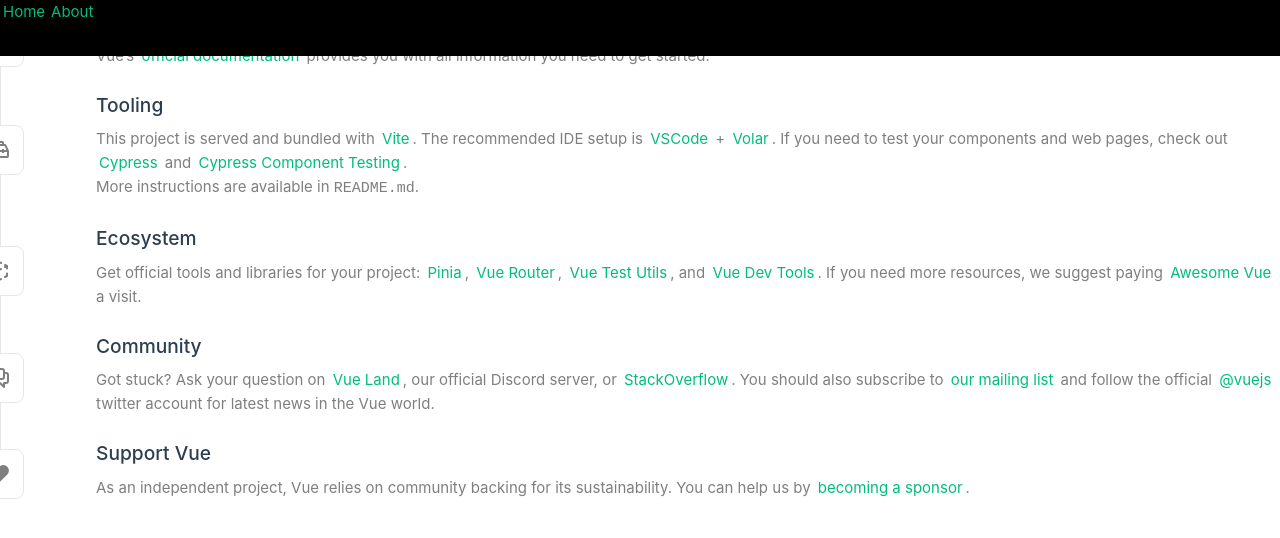
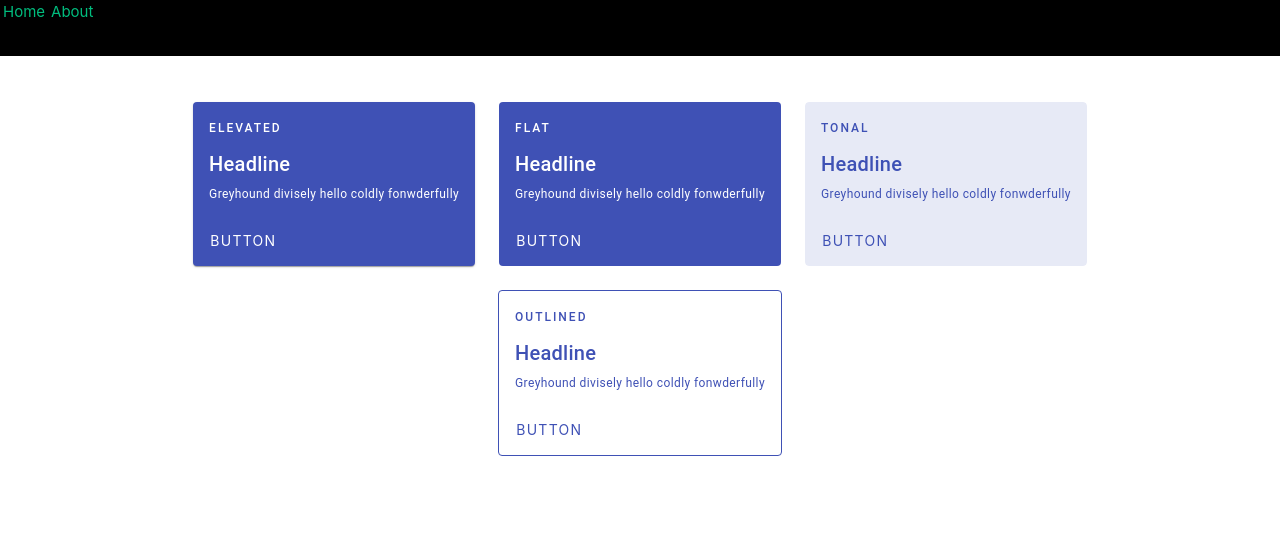
Before and after one commit to AlitaBernachot/tatamap-overmap, a Vue app: page / in a window 1280 px wide. Shown: the top 538 px of the page. Built offline with nearby package versions, Linux system fonts and the light colour scheme.

Commit message:
feat: add vuetify

```diff
--- a/package.json
+++ b/package.json
@@ -23,7 +23,8 @@
     "pinia": "^2.1.7",
     "vue": "^3.4.21",
     "vue-i18n": "^9.10.2",
-    "vue-router": "^4.3.0"
+    "vue-router": "^4.3.0",
+    "vuetify": "^3.5.13"
   },
   "devDependencies": {
     "@rushstack/eslint-patch": "^1.3.3",
--- a/src/components/TheWelcome.vue
+++ b/src/components/TheWelcome.vue
@@ -1,88 +1,74 @@
 <script setup lang="ts">
-import WelcomeItem from './WelcomeItem.vue'
-import DocumentationIcon from './icons/IconDocumentation.vue'
-import ToolingIcon from './icons/IconTooling.vue'
-import EcosystemIcon from './icons/IconEcosystem.vue'
-import CommunityIcon from './icons/IconCommunity.vue'
-import SupportIcon from './icons/IconSupport.vue'
+import { ref } from 'vue'
+
+const variants = ['elevated', 'flat', 'tonal', 'outlined']
+const color = ref('indigo')
 </script>
 
 <template>
-  <WelcomeItem>
-    <template #icon>
-      <DocumentationIcon />
-    </template>
-    <template #heading>Documentation</template>
+  <v-container>
+    <v-row align="center" justify="center">
+      <v-col
+        cols="auto"
+      >
+        <v-radio-group
+          v-model="color"
+          inline
+        >
+          <v-radio
+            color="indigo"
+            label="indigo"
+            value="indigo"
+          ></v-radio>
+          <v-radio
+            color="indigo-darken-3"
+            label="indigo-darken-3"
+            value="indigo-darken-3"
+          ></v-radio>
+          <v-radio
+            color="primary"
+            label="primary"
+            value="primary"
+          ></v-radio>
+          <v-radio
+            color="secondary"
+            label="secondary"
+            value="secondary"
+          ></v-radio>
+        </v-radio-group>
+      </v-col>
+    </v-row>
+    <v-row align="center" justify="center">
+      <v-col
+        v-for="(variant, i) in variants"
+        :key="i"
+        cols="auto"
+      >
+        <v-card
+          :color="color"
+          :variant="variant"
+          class="mx-auto"
+          max-width="344"
+        >
+          <v-card-item>
+            <div>
+              <div class="text-overline mb-1">
+                {{ variant }}
+              </div>
+              <div class="text-h6 mb-1">
+                Headline
+              </div>
+              <div class="text-caption">Greyhound divisely hello coldly fonwderfully</div>
+            </div>
+          </v-card-item>
 
-    Vue’s
-    <a href="https://vuejs.org/" target="_blank" rel="noopener">official documentation</a>
-    provides you with all information you need to get started.
-  </WelcomeItem>
-
-  <WelcomeItem>
-    <template #icon>
-      <ToolingIcon />
-    </template>
-    <template #heading>Tooling</template>
-
-    This project is served and bundled with
-    <a href="https://vitejs.dev/guide/features.html" target="_blank" rel="noopener">Vite</a>. The
-    recommended IDE setup is
-    <a href="https://code.visualstudio.com/" target="_blank" rel="noopener">VSCode</a> +
-    <a href="https://github.com/johnsoncodehk/volar" target="_blank" rel="noopener">Volar</a>. If
-    you need to test your components and web pages, check out
-    <a href="https://www.cypress.io/" target="_blank" rel="noopener">Cypress</a> and
-    <a href="https://on.cypress.io/component" target="_blank" rel="noopener"
-      >Cypress Component Testing</a
-    >.
-
-    <br />
-
-    More instructions are available in <code>README.md</code>.
-  </WelcomeItem>
-
-  <WelcomeItem>
-    <template #icon>
-      <EcosystemIcon />
-    </template>
-    <template #heading>Ecosystem</template>
-
-    Get official tools and libraries for your project:
-    <a href="https://pinia.vuejs.org/" target="_blank" rel="noopener">Pinia</a>,
-    <a href="https://router.vuejs.org/" target="_blank" rel="noopener">Vue Router</a>,
-    <a href="https://test-utils.vuejs.org/" target="_blank" rel="noopener">Vue Test Utils</a>, and
-    <a href="https://github.com/vuejs/devtools" target="_blank" rel="noopener">Vue Dev Tools</a>. If
-    you need more resources, we suggest paying
-    <a href="https://github.com/vuejs/awesome-vue" target="_blank" rel="noopener">Awesome Vue</a>
-    a visit.
-  </WelcomeItem>
-
-  <WelcomeItem>
-    <template #icon>
-      <CommunityIcon />
-    </template>
-    <template #heading>Community</template>
-
-    Got stuck? Ask your question on
-    <a href="https://chat.vuejs.org" target="_blank" rel="noopener">Vue Land</a>, our official
-    Discord server, or
-    <a href="https://stackoverflow.com/questions/tagged/vue.js" target="_blank" rel="noopener"
-      >StackOverflow</a
-    >. You should also subscribe to
-    <a href="https://news.vuejs.org" target="_blank" rel="noopener">our mailing list</a> and follow
-    the official
-    <a href="https://twitter.com/vuejs" target="_blank" rel="noopener">@vuejs</a>
-    twitter account for latest news in the Vue world.
-  </WelcomeItem>
-
-  <WelcomeItem>
-    <template #icon>
-      <SupportIcon />
-    </template>
-    <template #heading>Support Vue</template>
-
-    As an independent project, Vue relies on community backing for its sustainability. You can help
-    us by
-    <a href="https://vuejs.org/sponsor/" target="_blank" rel="noopener">becoming a sponsor</a>.
-  </WelcomeItem>
+          <v-card-actions>
+            <v-btn>
+              Button
+            </v-btn>
+          </v-card-actions>
+        </v-card>
+      </v-col>
+    </v-row>
+  </v-container>
 </template>
--- a/src/data/layersDictionary.json
+++ b/src/data/layersDictionary.json
@@ -15,6 +15,15 @@
                 "type": "wms",
                 "url": "https://data.geopf.fr/wms-r/wms",
                 "name": "INSEE.FILOSOFI.POPULATION"
+            }
+        },
+        {
+            "id": "base-open-topo-map",
+            "name": "Open topo map",
+            "isBaseLayer": true,
+            "layerDefinition": {
+                "type": "xyz",
+                "url": "https://a.tile.opentopomap.org/{z}/{x}/{y}.png"
             }
         },
         {
--- a/src/main.ts
+++ b/src/main.ts
@@ -2,10 +2,20 @@
 
 import { createApp } from 'vue'
 import { createPinia } from 'pinia'
+import { createI18n } from 'vue-i18n'
 
 import App from './App.vue'
 import router from './router'
-import { createI18n } from 'vue-i18n'
+
+import { createVuetify } from 'vuetify'
+import * as components from 'vuetify/components'
+import * as directives from 'vuetify/directives'
+import 'vuetify/styles'
+
+const vuetify = createVuetify({
+    components,
+    directives,
+})
 
 const i18n = createI18n({
     // something vue-i18n options here ...
@@ -14,7 +24,8 @@
 const app = createApp(App)
 
 app.use(createPinia())
+app.use(i18n)
 app.use(router)
-app.use(i18n)
+app.use(vuetify)
 
 app.mount('#app')
```
Also changed, not shown: 1 other file (tests, documents, lock files or other folders).
